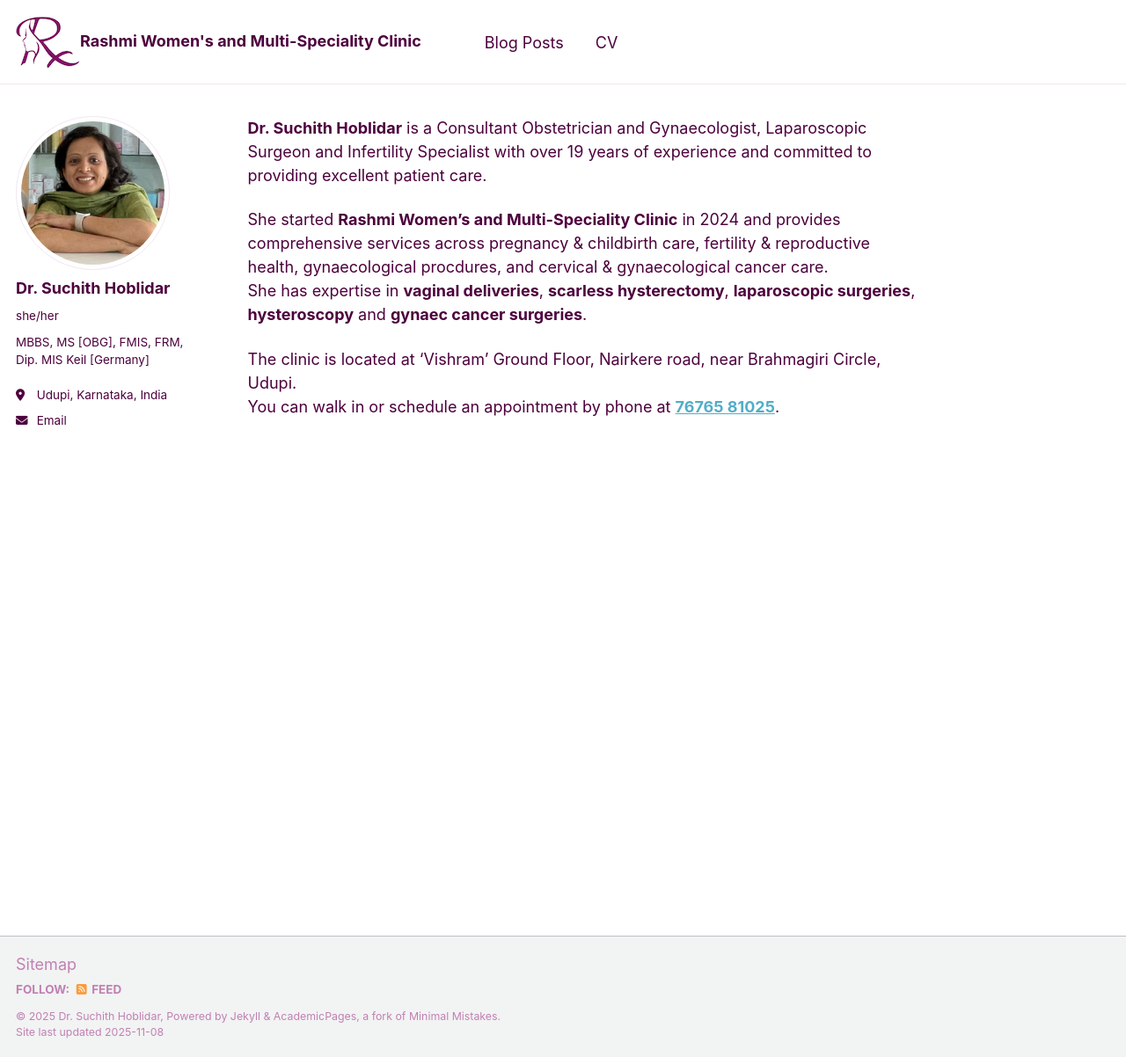
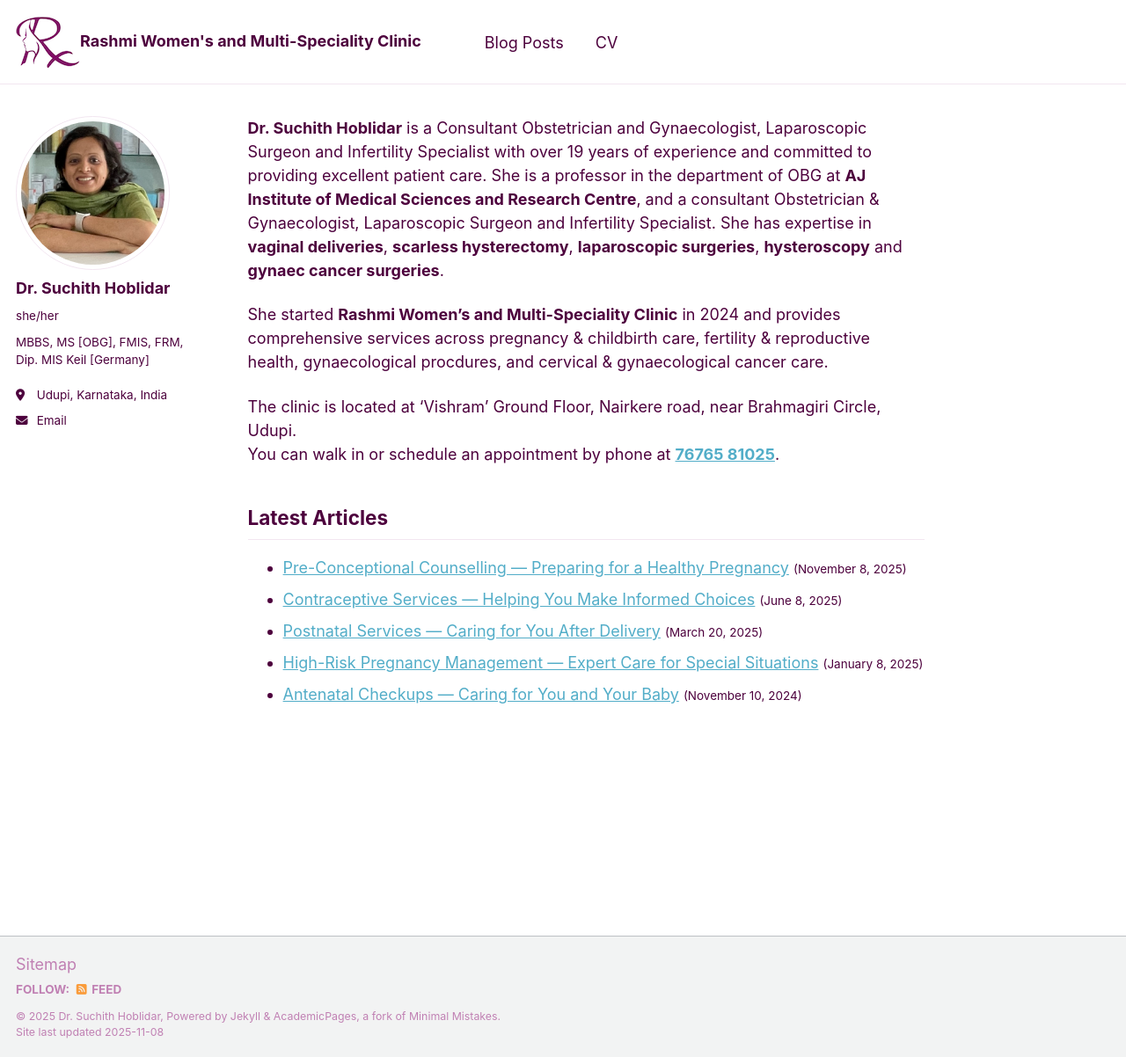
Before and after one commit to rashmiwomensclinic/rashmiwomensclinic.github.io, a Jekyll site: the page built from _pages/about.md, in a window 1280 px wide and 1202 px high. Shown: the whole window at 88% size. Built offline with Jekyll 4.4.1, drawn with Linux system fonts in a browser that asks for light colours; a script that is not in the unit is left out.

Commit message:
Added the latest article section

```diff
--- a/_pages/about.md
+++ b/_pages/about.md
@@ -7,10 +7,22 @@ redirect_from:
   - /about.html
 ---
 
-**Dr. Suchith Hoblidar** is a Consultant Obstetrician and Gynaecologist, Laparoscopic Surgeon and Infertility Specialist with over 19 years of experience and committed to providing excellent patient care.
+**Dr. Suchith Hoblidar** is a Consultant Obstetrician and Gynaecologist, Laparoscopic Surgeon and Infertility Specialist with over 19 years of experience and committed to providing excellent patient care. She is a professor in the department of OBG at **AJ Institute of Medical Sciences and Research Centre**, and a consultant Obstetrician & Gynaecologist, Laparoscopic Surgeon and Infertility Specialist.  She has expertise in **vaginal deliveries**, **scarless hysterectomy**, **laparoscopic surgeries**, **hysteroscopy** and **gynaec cancer surgeries**.
 
 She started **Rashmi Women's and Multi-Speciality Clinic** in 2024 and provides comprehensive services across pregnancy & childbirth care, fertility & reproductive health, gynaecological procdures, and cervical & gynaecological cancer care.
-She has expertise in **vaginal deliveries**, **scarless hysterectomy**, **laparoscopic surgeries**, **hysteroscopy** and **gynaec cancer surgeries**.
 
 The clinic is located at 'Vishram' Ground Floor, Nairkere road, near Brahmagiri Circle, Udupi.
 You can walk in or schedule an appointment by phone at [**76765 81025**](tel:7676581025).
+
+## Latest Articles
+
+{% assign latest_posts = site.posts | limit: 5 %}
+
+<ul>
+{% for post in latest_posts %}
+  <li>
+    <a href="{{ post.url | relative_url }}">{{ post.title }}</a>
+    <span class="text-muted small">({{ post.date | date: "%B %-d, %Y" }})</span>
+  </li>
+{% endfor %}
+</ul>
```
